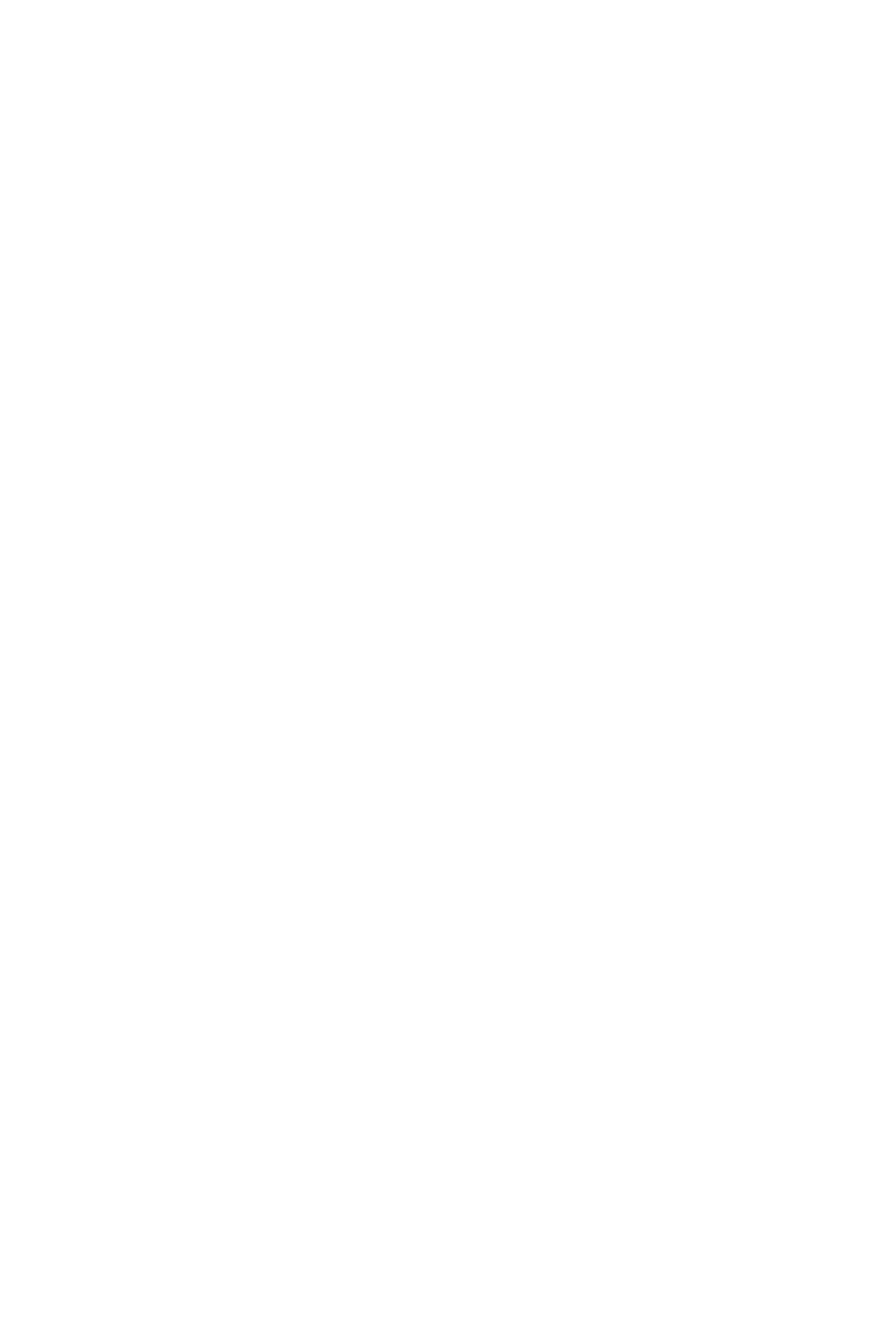
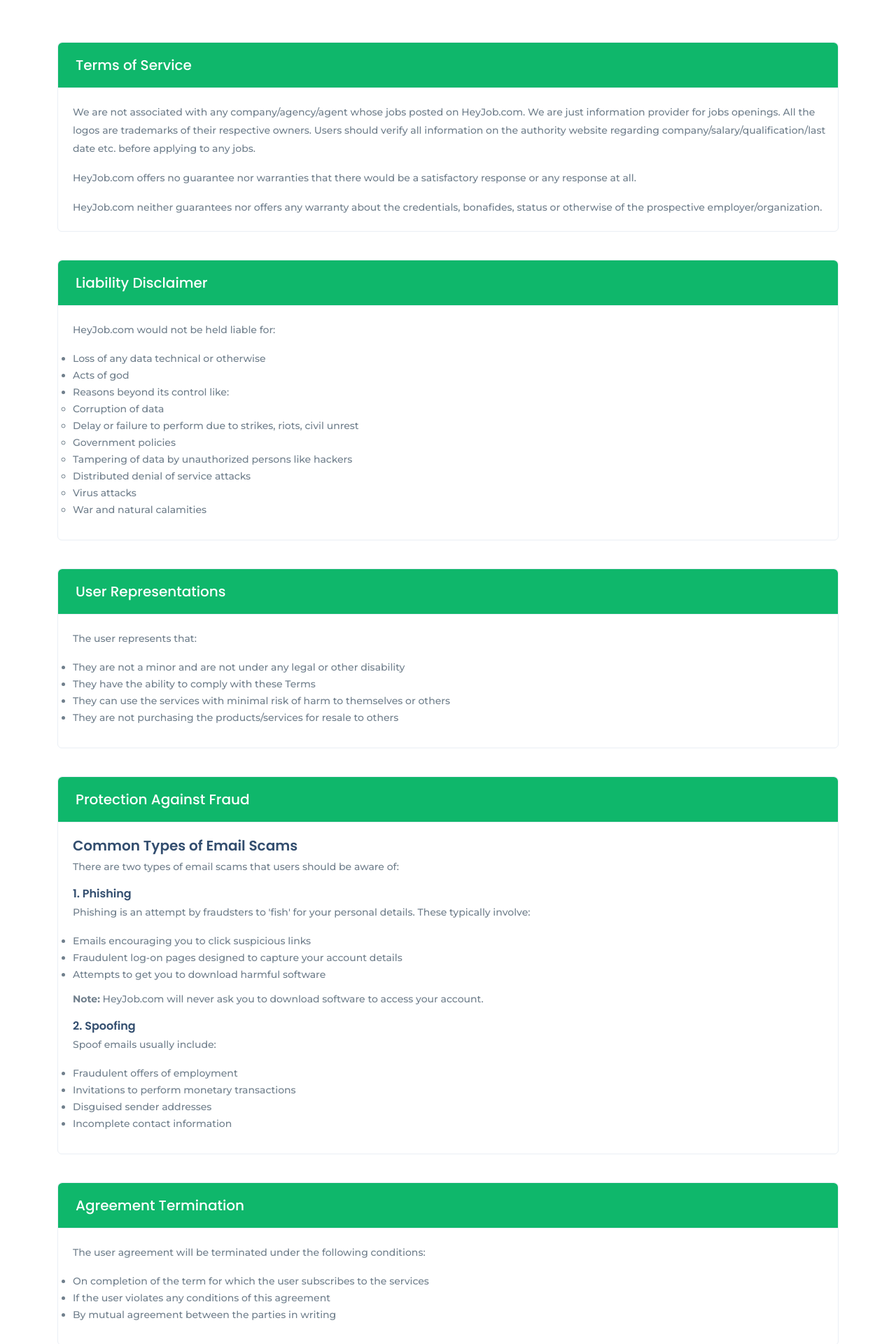
Before and after one commit to Shekru-Labs-India/hey-job, a React (Create React App) app: page /terms-conditions in a window 1280 px wide. Before the commit this address had no page. Shown: the part 340-2260 px from the top of the page at 70% size. Before the commit the page ends 800 px from the top, so only its background shows below. Built offline with nearby package versions, Linux system fonts and the light colour scheme.

Commit message:
'terms and conditions added'

```diff
--- a/src/App.js
+++ b/src/App.js
@@ -10,6 +10,8 @@
 import Form from './components/Form';
 import Categories from './components/Categories';
 import PrivacyPolicy from './components/PrivacyPolicy';
+import TermsConditions from './components/TermsConditions';
+
 
 function App() {
   return (
@@ -22,6 +24,7 @@
           <Route path="/categories" element={<Categories/>} />
           <Route path="/browse-jobs" element={<BrowseJobs/>} />
           <Route path="/privacy-policy" element={<PrivacyPolicy/>} />
+          <Route path="/terms-conditions" element={<TermsConditions/>} />
         </Routes>
       </BrowserRouter>
     </>
--- a/src/components/Footer.jsx
+++ b/src/components/Footer.jsx
@@ -17,7 +17,8 @@
               </Link>
               <p>
                 Lorem Ipsum is simply dummy text of printing and type setting
-                industry. Lorem Ipsum been industry standard dummy text ever since.
+                industry. Lorem Ipsum been industry standard dummy text ever
+                since.
               </p>
               {/* Social Box */}
               <div className="f-social-box">
@@ -60,21 +61,24 @@
                     <li>
                       <Link to="/browse-jobs">
                         <p>
-                        <i className="fa fa-angle-double-right" /> Jobs Listing
+                          <i className="fa fa-angle-double-right" /> Jobs
+                          Listing
                         </p>
                       </Link>
                     </li>
                     <li>
                       <Link to="/privacy-policy">
                         <p>
-                        <i className="fa fa-angle-double-right" /> Privacy Policy
+                          <i className="fa fa-angle-double-right" /> Privacy
+                          Policy
                         </p>
                       </Link>
                     </li>
                     <li>
-                      <Link to="#">
+                      <Link to="/terms-conditions">
                         <p>
-                        <i className="fa fa-angle-double-right" /> Term &amp; Condition
+                          <i className="fa fa-angle-double-right" /> Term &amp;
+                          Condition
                         </p>
                       </Link>
                     </li>
--- /dev/null
+++ b/src/components/TermsConditions.jsx
@@ -0,0 +1,181 @@
+import React from "react";
+import { Link } from "react-router-dom";
+import Header from "./Header";
+import Footer from "./Footer";
+
+const TermsConditions = () => {
+  return (
+    <>
+      <Header />
+      <div className="page-title">
+        <div className="container">
+          <div className="page-caption">
+            <h2>Terms & Conditions</h2>
+            <p>
+              <Link to="/">Home</Link>{" "}
+              <i className="fa fa-angle-double-right"></i> Terms & Conditions
+            </p>
+          </div>
+        </div>
+      </div>
+
+      <section className="padd-top-80 padd-bot-80">
+        <div className="container">
+          <div className="row">
+            <div className="col-md-12">
+              <div className="privacy-content">
+                <div className="detail-wrapper">
+                  <div className="detail-wrapper-header bg-success">
+                    <h4 className="text-white">Terms of Service</h4>
+                  </div>
+                  <div className="detail-wrapper-body">
+                    <p>
+                      We are not associated with any company/agency/agent whose
+                      jobs posted on HeyJob.com. We are just information
+                      provider for jobs openings. All the logos are trademarks
+                      of their respective owners. Users should verify all
+                      information on the authority website regarding
+                      company/salary/qualification/last date etc. before
+                      applying to any jobs.
+                    </p>
+                    <p>
+                      HeyJob.com offers no guarantee nor warranties that there
+                      would be a satisfactory response or any response at all.
+                    </p>
+                    <p>
+                      HeyJob.com neither guarantees nor offers any warranty
+                      about the credentials, bonafides, status or otherwise of
+                      the prospective employer/organization.
+                    </p>
+                  </div>
+                </div>
+
+                <div className="detail-wrapper">
+                  <div className="detail-wrapper-header bg-success">
+                    <h4 className="text-white">Liability Disclaimer</h4>
+                  </div>
+                  <div className="detail-wrapper-body">
+                    <p>HeyJob.com would not be held liable for:</p>
+                    <ul>
+                      <li>Loss of any data technical or otherwise</li>
+                      <li>Acts of god</li>
+                      <li>
+                        Reasons beyond its control like:
+                        <ul>
+                          <li>Corruption of data</li>
+                          <li>
+                            Delay or failure to perform due to strikes, riots,
+                            civil unrest
+                          </li>
+                          <li>Government policies</li>
+                          <li>
+                            Tampering of data by unauthorized persons like
+                            hackers
+                          </li>
+                          <li>Distributed denial of service attacks</li>
+                          <li>Virus attacks</li>
+                          <li>War and natural calamities</li>
+                        </ul>
+                      </li>
+                    </ul>
+                  </div>
+                </div>
+
+                <div className="detail-wrapper">
+                  <div className="detail-wrapper-header bg-success">
+                    <h4 className="text-white">User Representations</h4>
+                  </div>
+                  <div className="detail-wrapper-body">
+                    <p>The user represents that:</p>
+                    <ul>
+                      <li>
+                        They are not a minor and are not under any legal or
+                        other disability
+                      </li>
+                      <li>They have the ability to comply with these Terms</li>
+                      <li>
+                        They can use the services with minimal risk of harm to
+                        themselves or others
+                      </li>
+                      <li>
+                        They are not purchasing the products/services for resale
+                        to others
+                      </li>
+                    </ul>
+                  </div>
+                </div>
+
+                <div className="detail-wrapper">
+                  <div className="detail-wrapper-header bg-success">
+                    <h4 className="text-white">Protection Against Fraud</h4>
+                  </div>
+                  <div className="detail-wrapper-body">
+                    <h5>Common Types of Email Scams</h5>
+                    <p>
+                      There are two types of email scams that users should be
+                      aware of:
+                    </p>
+
+                    <h6>1. Phishing</h6>
+                    <p>
+                      Phishing is an attempt by fraudsters to 'fish' for your
+                      personal details. These typically involve:
+                    </p>
+                    <ul>
+                      <li>Emails encouraging you to click suspicious links</li>
+                      <li>
+                        Fraudulent log-on pages designed to capture your account
+                        details
+                      </li>
+                      <li>Attempts to get you to download harmful software</li>
+                    </ul>
+                    <p>
+                      <strong>Note:</strong> HeyJob.com will never ask you to
+                      download software to access your account.
+                    </p>
+
+                    <h6>2. Spoofing</h6>
+                    <p>Spoof emails usually include:</p>
+                    <ul>
+                      <li>Fraudulent offers of employment</li>
+                      <li>Invitations to perform monetary transactions</li>
+                      <li>Disguised sender addresses</li>
+                      <li>Incomplete contact information</li>
+                    </ul>
+                  </div>
+                </div>
+
+                <div className="detail-wrapper">
+                  <div className="detail-wrapper-header bg-success">
+                    <h4 className="text-white">Agreement Termination</h4>
+                  </div>
+                  <div className="detail-wrapper-body">
+                    <p>
+                      The user agreement will be terminated under the following
+                      conditions:
+                    </p>
+                    <ul>
+                      <li>
+                        On completion of the term for which the user subscribes
+                        to the services
+                      </li>
+                      <li>
+                        If the user violates any conditions of this agreement
+                      </li>
+                      <li>
+                        By mutual agreement between the parties in writing
+                      </li>
+                    </ul>
+                  </div>
+                </div>
+              </div>
+            </div>
+          </div>
+        </div>
+      </section>
+      <Footer />
+    </>
+  );
+};
+
+export default TermsConditions;
```
Lines whose indentation alone changed are shown as unchanged.
